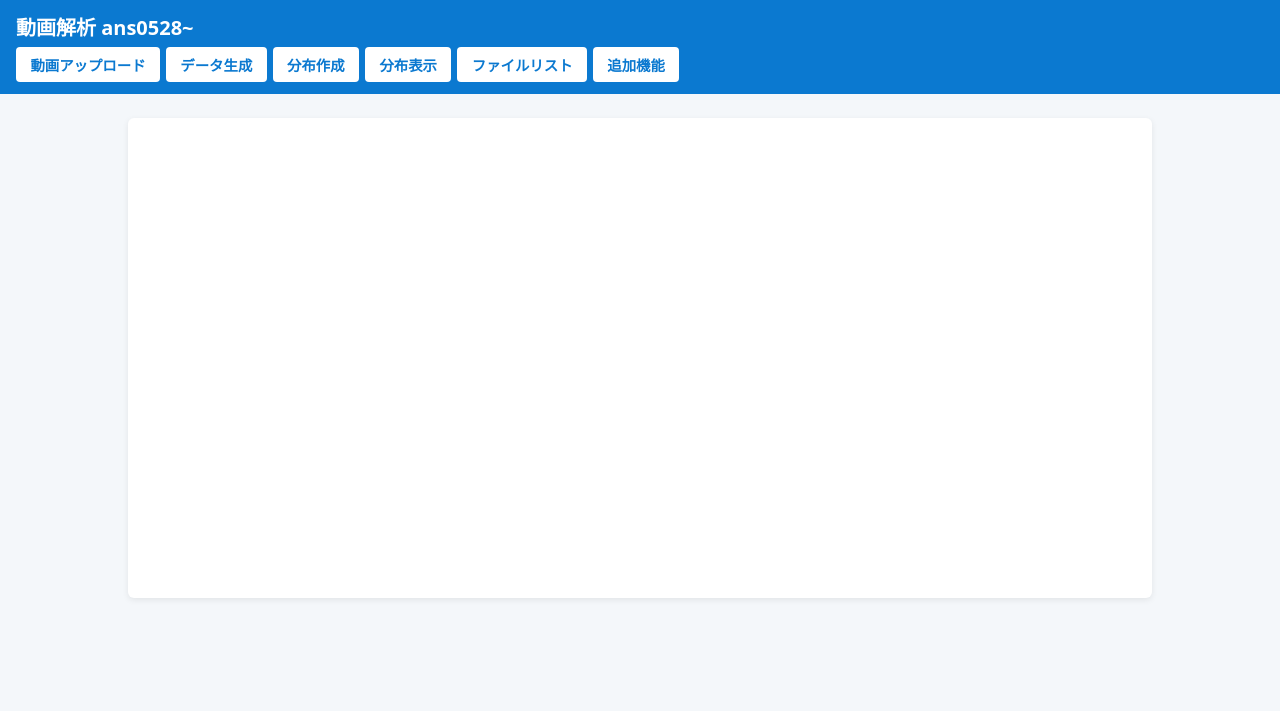
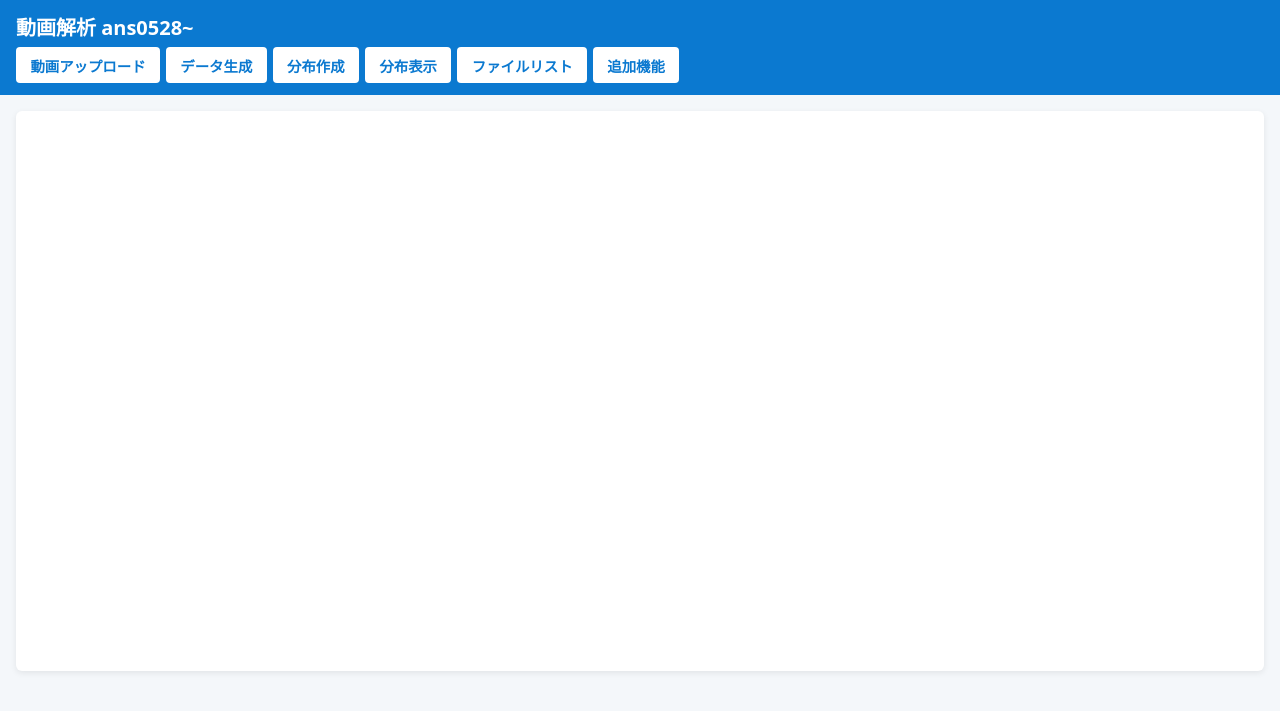
Before and after one commit to marutyan/Intelligent-Systems-Project, a Django app: page / in a window 1280 px wide. Shown: the top 711 px of the page. Run offline with Django 5.2, Linux system fonts and the light colour scheme; some libraries are stand-ins or nearby versions.

Commit message:
style: make preview panel equal width to plot and responsive

```diff
--- a/no06/templates/no06/index.html
+++ b/no06/templates/no06/index.html
@@ -4,42 +4,66 @@
 <meta charset="UTF-8">
 <title>動画解析 (no06)</title>
 <style>
-:root{--blue:#0b79d0;--red:#c51616;--blue-h:#0962aa;--bg:#f4f7fa;--card:#fff;}
+:root{
+  --blue:#0b79d0; --red:#c51616; --blue-h:#0962aa;
+  --bg:#f4f7fa;  --card:#fff;
+}
 *{box-sizing:border-box;}
 body{margin:0;font-family:system-ui,sans-serif;background:var(--bg);}
-header{background:var(--blue);color:#fff;padding:12px 1rem;transition:.2s;}
+
+/*── ヘッダー ─────────────────────*/
+header{
+  background:var(--blue);color:#fff;padding:12px 1rem;transition:.2s;
+  display:flex;flex-direction:column;gap:.4rem;
+}
 header h1{margin:0;font-size:1.25rem;}
-nav{margin-top:6px;display:flex;flex-wrap:wrap;gap:6px;}
-button.nav-btn{border:0;border-radius:4px;background:#fff;color:var(--blue);
-  padding:.45rem .9rem;font-size:.9rem;font-weight:600;cursor:pointer;transition:.15s;}
+#nav{display:flex;flex-wrap:wrap;gap:6px;}
+button.nav-btn{
+  border:0;border-radius:4px;background:#fff;color:var(--blue);
+  padding:.45rem .9rem;font-size:.9rem;font-weight:600;cursor:pointer;transition:.15s;
+}
 body.extra-mode button.nav-btn{color:var(--red);}
 button.nav-btn:hover{background:var(--blue-h);color:#fff;}
 body.extra-mode button.nav-btn:hover{background:#a80f0f;color:#fff;}
-main{max-width:1024px;margin:1.5rem auto;padding:1rem;background:var(--card);
-  border-radius:6px;box-shadow:0 2px 6px rgba(0,0,0,.08);min-height:60vh;}
-#modal{display:none;position:fixed;inset:0;background:rgba(0,0,0,.55);
-  align-items:center;justify-content:center;z-index:1000;cursor:zoom-out;}
+
+/*── メイン ─────────────────────*/
+main{margin:1rem;padding:1rem;background:var(--card);border-radius:6px;
+     box-shadow:0 2px 6px rgba(0,0,0,.08);min-height:70vh;}
+
+#dist-wrap{display:flex;gap:1rem;flex-wrap:wrap;}
+#left-col, #preview{flex:1 1 0;min-width:300px;min-height:70vh;}
+
+#preview{
+  border:1px solid #ccc;display:flex;align-items:center;justify-content:center;
+}
+#preview img{width:100%;height:100%;object-fit:contain;}
+
+ul.simple-list{list-style:none;padding-left:0;margin:0;}
+ul.simple-list li{padding:.35rem 0;border-bottom:1px solid #e3e7ea;cursor:pointer;}
+
+/*── スライドショー用モーダル ───────────*/
+#modal{
+  display:none;position:fixed;inset:0;background:rgba(0,0,0,.55);
+  align-items:center;justify-content:center;z-index:1000;cursor:zoom-out;
+}
 #modal img{max-width:90vw;max-height:90vh;box-shadow:0 0 10px #000;}
-ul.simple-list{list-style:none;padding-left:0;}
-ul.simple-list li{padding:.3rem 0;border-bottom:1px solid #e3e7ea;}
 </style>
 </head>
 <body>
 <header><h1>動画解析 ans0528~</h1><nav id="nav"></nav></header>
 <main id="area"></main>
 
-<!-- 画像／スライドショー共通モーダル -->
 <div id="modal"></div>
 
 <script src="https://cdn.plot.ly/plotly-2.32.0.min.js"></script>
 <script>
-/* ── 状態変数 ─────────────────────────── */
+/*── 状態変数 ─*/
 const area=document.getElementById('area');
 const nav =document.getElementById('nav');
 const modal=document.getElementById('modal');
 let slideTimer=null, selectedIds=null, onceMode=false;
 
-/* ── ナビゲーション描画 ─────────────────── */
+/*── ナビ描画 ─*/
 function renderNormal(){
   nav.innerHTML=`<button class="nav-btn" id="u">動画アップロード</button>
   <button class="nav-btn" id="g">データ生成</button>
@@ -64,20 +88,20 @@ function renderExtra(){
 }
 renderNormal();
 
-/* ── ヘッダー色切替 ──────────────────── */
+/*── 色切替 ─*/
 function enterExtra(){document.body.classList.add('extra-mode');document.querySelector('header').style.background='var(--red)';renderExtra();}
 function leaveExtra(){document.body.classList.remove('extra-mode');document.querySelector('header').style.background='var(--blue)';renderNormal();}
 
-/* ── 汎用 fetch ─────────────────────── */
+/*── fetch ヘルパ ─*/
 const load=u=>fetch(u).then(r=>r.text()).then(ht=>area.innerHTML=ht);
 const api =(u,o)=>fetch(u,o).then(r=>r.json()).then(j=>{alert(j.message||j.error);return j;});
 
-/* ── モーダル操作 ──────────────────── */
+/*── プレビュー制御 ─*/
 function clearSlide(){clearInterval(slideTimer);slideTimer=null;}
 function showImage(path){
   clearSlide();
-  modal.innerHTML=`<img src="/getImage/?path=${encodeURIComponent(path)}">`;
-  modal.style.display='flex';
+  document.getElementById('preview').innerHTML=
+    `<img src="/getImage/?path=${encodeURIComponent(path)}">`;
 }
 function startSlide(vid){
   fetch(`/getThumbList/?video_id=${vid}`).then(r=>r.json()).then(d=>{
@@ -96,31 +120,41 @@ function startSlide(vid){
 }
 modal.onclick=()=>{modal.style.display='none';clearSlide();};
 
-/* ── 分布表示 ───────────────────────── */
+/*── 分布表示 ─*/
 function show(ids=null){
   const q=ids?`?video_ids=${ids}`:'';
   fetch(`/showDistribution/${q}`).then(r=>r.json()).then(fig=>{
-    area.innerHTML='<h3>使用動画</h3><ul id="vl" class="simple-list"></ul><div id="p" style="height:80vh"></div>';
-    const ul=document.getElementById('vl');
-    fig.videos.forEach(v=>{const li=document.createElement('li');li.textContent=`[${v.id}] ${v.name}`;li.dataset.id=v.id;ul.appendChild(li);});
-    ul.onclick=e=>{if(!e.target.dataset.id)return;startSlide(e.target.dataset.id);};
-
-    Plotly.newPlot('p',fig.data,fig.layout);
-    document.getElementById('p')
-      .on('plotly_click',ev=>{
-          const [,,thumb]=ev.points[0].customdata;
-          showImage(thumb);
-      });
+    area.innerHTML=`
+      <div id="dist-wrap">
+        <div id="left-col">
+          <h3>使用動画</h3>
+          <ul id="vlist" class="simple-list"></ul>
+          <div id="plot" style="height:70vh"></div>
+        </div>
+        <div id="preview"><p style="opacity:.6;">点をクリックするとサムネイル</p></div>
+      </div>`;
+    /* リスト */
+    const ul=document.getElementById('vlist');
+    fig.videos.forEach(v=>{
+      const li=document.createElement('li');
+      li.textContent=`[${v.id}] ${v.name}`;li.dataset.id=v.id;ul.appendChild(li);
+    });
+    ul.onclick=e=>{const vid=e.target.dataset.id;if(vid)startSlide(vid);};
+    /* Plot */
+    Plotly.newPlot('plot',fig.data,fig.layout);
+    document.getElementById('plot').on('plotly_click',ev=>{
+      const [,,thumb]=ev.points[0].customdata;showImage(thumb);
+    });
   });
 }
 
-/* ── submit イベント委譲 ───────────────── */
+/*── submit 任せ ─*/
 area.addEventListener('submit',async e=>{
   if(e.target.id==='upload-form'){
      e.preventDefault();
      const fd=new FormData(e.target);
      await api('/upload/',{method:'POST',body:fd});
-     load('/upload/'); return;
+     load('/upload/');return;
   }
   if(e.target.id==='video-select-form'){
      e.preventDefault();
@@ -130,8 +164,7 @@ area.addEventListener('submit',async e=>{
      if(!onceMode){await api(`/generateData/?video_ids=${selectedIds}`);return;}
      await api(`/generateData/?video_ids=${selectedIds}`);
      await api(`/make_distribution/?video_ids=${selectedIds}`);
-     show(ids);
-     onceMode=false;
+     show(ids);onceMode=false;
   }
 });
 </script>
```
